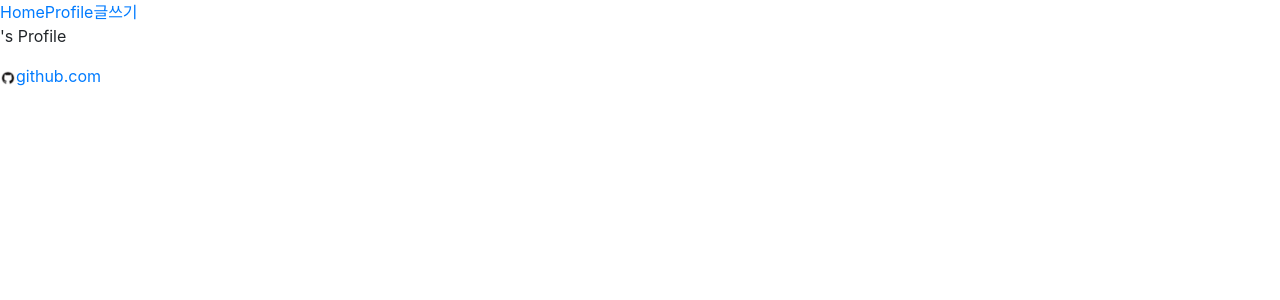
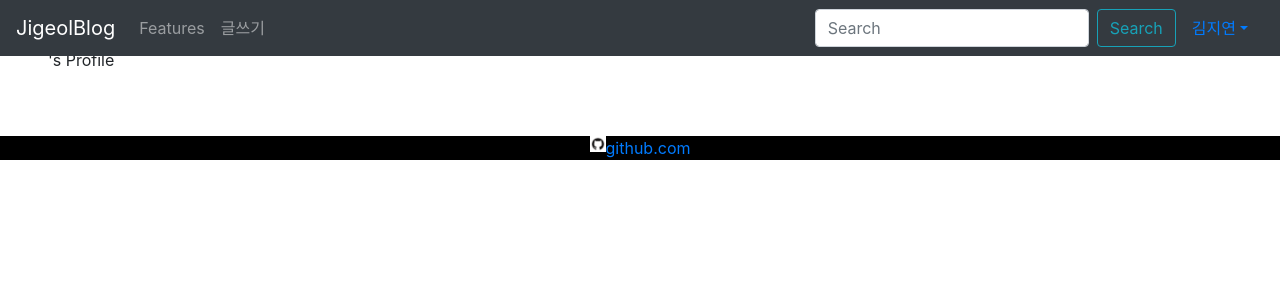
Before and after one commit to jiyaaany/jigeol-blog, a Next.js app: page /profile in a window 1280 px wide. Shown: the top 300 px of the page. Built offline with nearby package versions, Linux system fonts and the light colour scheme; a small style sheet from the web is missing.

Commit message:
글쓰기 form

```diff
--- a/components/Footer.tsx
+++ b/components/Footer.tsx
@@ -1,14 +1,18 @@
 import Link from 'next/link';
 import styles from '../styles/Home.module.css';
+import Nav from 'react-bootstrap/Nav';
 
 const Footer = () => (
   <footer>
+    <Nav className="justify-content-center" style={{ backgroundColor: 'black', }}>
       <img src="/images/git_logo.png" alt="Git Logo" className={styles.logo} />
       <Link href="//github.com/jiyaaany">
         <a>
           github.com
         </a>
       </Link>
+    </Nav>
+
   </footer>
 );
 
--- a/components/Header.tsx
+++ b/components/Header.tsx
@@ -1,21 +1,30 @@
 import Link from 'next/link';
 import Head from 'next/head';
+import { Navbar, Nav, Form, FormControl, Button, NavDropdown } from 'react-bootstrap';
 
 const Header = () => (
   <div>
     <Head>
-      <title>Create Next App</title>
+      <title>jigeol-blog</title>
       <link rel="icon" href="/favicon.ico" />
     </Head>
-    <Link href="/">
-      <a>Home</a>
-    </Link>
-    <Link href="/profile">
-      <a>Profile</a>
-    </Link>
-    <Link href="/post/form">
-      <a>글쓰기</a>
-    </Link>
+    <Navbar bg="dark" variant="dark" fixed="top">
+      <Navbar.Brand href="/">JigeolBlog</Navbar.Brand>
+      <Nav className="mr-auto">
+        <Nav.Link href="#features">Features</Nav.Link>
+        <Nav.Link href="/post/form">글쓰기</Nav.Link>
+      </Nav>
+      <Form inline>
+        <FormControl type="text" placeholder="Search" className="mr-sm-2" />
+        <Button variant="outline-info">Search</Button>
+      </Form>
+      <NavDropdown title="김지연" id="collasible-nav-dropdown">
+        <NavDropdown.Item href="#action/3.1">로그인</NavDropdown.Item>
+        <NavDropdown.Item href="#action/3.2">회원가입</NavDropdown.Item>
+        <NavDropdown.Divider />
+        <NavDropdown.Item href="#action/3.4">로그아웃</NavDropdown.Item>
+      </NavDropdown>
+  </Navbar>
   </div>
 );
 
--- a/components/Layout.tsx
+++ b/components/Layout.tsx
@@ -4,7 +4,9 @@ import Footer from './Footer';
 const Layout = props => (
   <div>
     <Header />
-    {props.children}
+    <div className={'p-5'}>
+      {props.children}
+    </div>
     <Footer />
   </div>
 );
```
Also changed, not shown: components/Editor.tsx (added, +50 -0 lines), pages/index.tsx (+4 -12 lines), pages/post/form.tsx (+14 -48 lines). Lines whose indentation alone changed are shown as unchanged.
